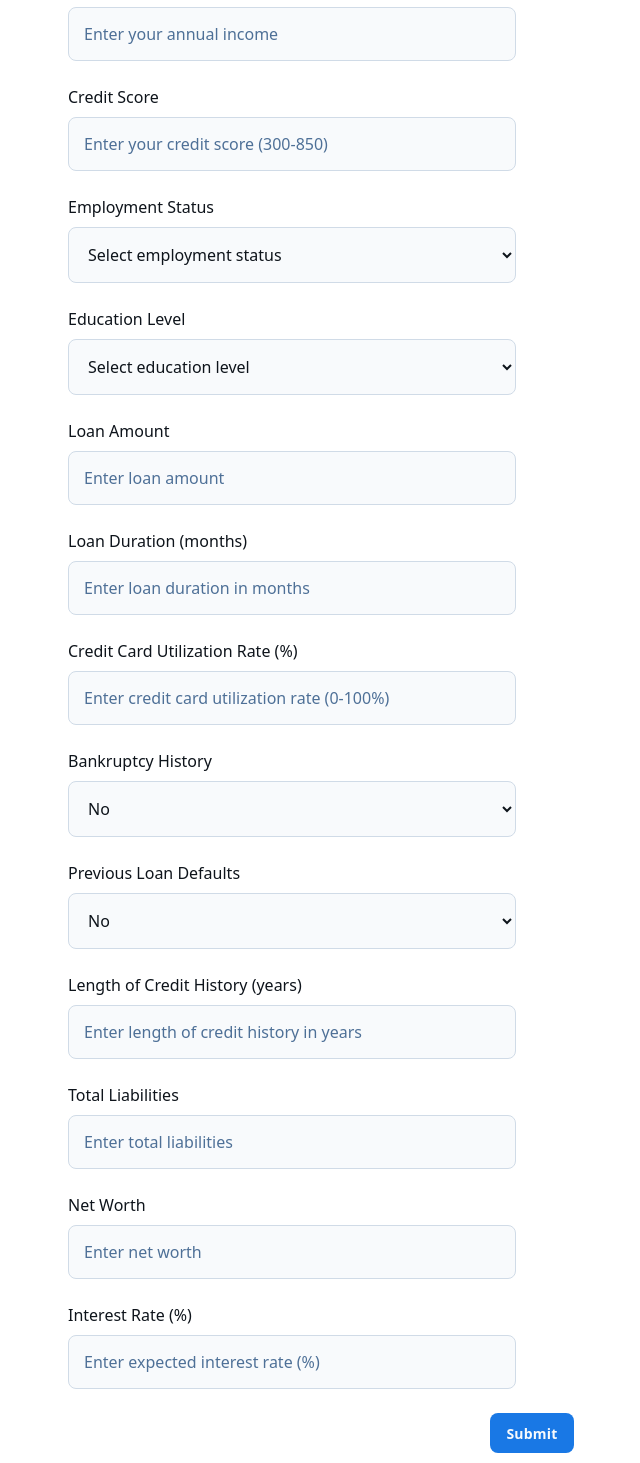
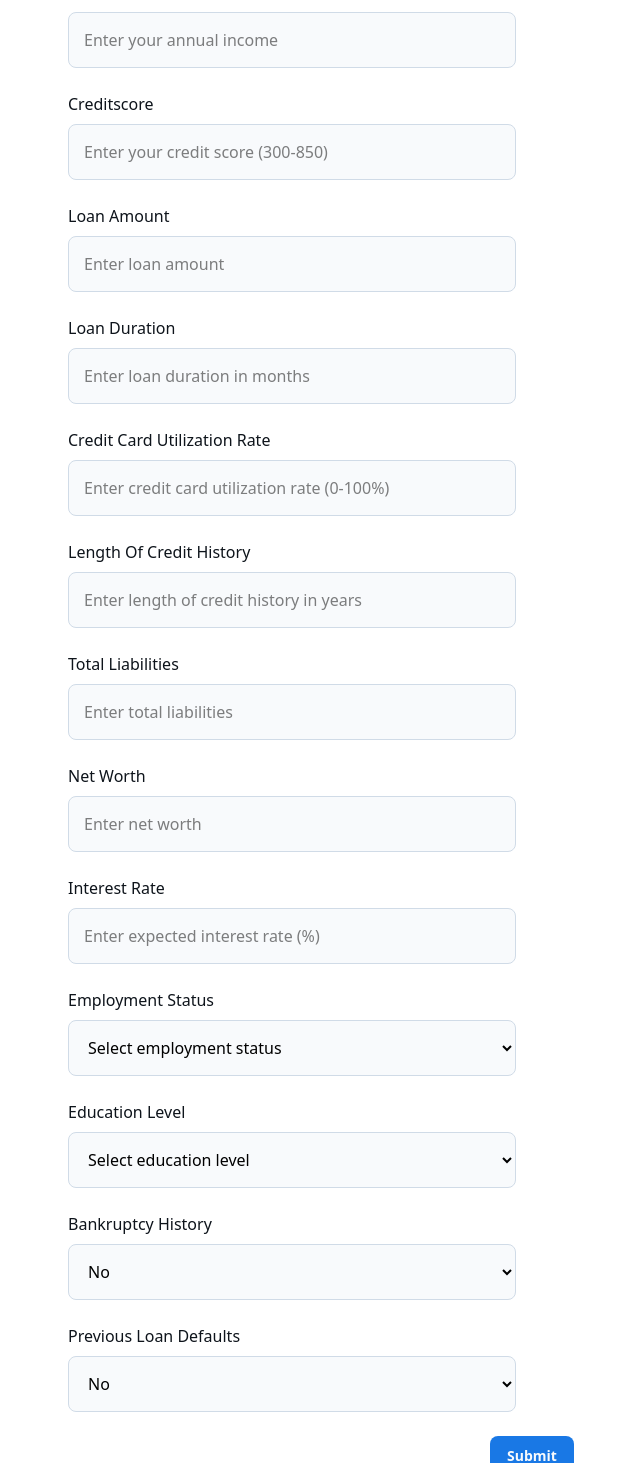
Before and after one commit to saksham-jais/Loan_Prediction_Model, a React (Vite) app in the folder loan_application_frontend/: page /prediction in a window 1280 px wide. Shown: the part 407-1870 px from the top of the page, without its empty margins (108-748 px from the left). Built offline with nearby package versions, Linux system fonts and the light colour scheme; sample sign-in values are in the browser's storage.

Commit message:
integrated model

```diff
--- a/loan_application_frontend/components/prediction.jsx
+++ b/loan_application_frontend/components/prediction.jsx
@@ -4,8 +4,10 @@ import { useNavigate } from 'react-router-dom';
 const Prediction = () => {
   const navigate = useNavigate();
   const [userData, setUserData] = useState(null);
+  const [predictionResult, setPredictionResult] = useState(null);
+  const [riskScore, setRiskScore] = useState(null);
+  const [showResults, setShowResults] = useState(false); // For animation
 
-  // Check if user is authenticated
   useEffect(() => {
     const storedUserData = localStorage.getItem('userData');
     if (!storedUserData) {
@@ -13,7 +15,6 @@ const Prediction = () => {
       navigate('/auth');
       return;
     }
-
     try {
       const user = JSON.parse(storedUserData);
       setUserData(user);
@@ -38,14 +39,10 @@ const Prediction = () => {
     TotalLiabilities: '',
     NetWorth: '',
     InterestRate: ''
-    // LoanApproved and RiskScore are not user inputs
   });
 
-  // Handle input and input area changes
   const handleInputChange = (e) => {
     const { name, value } = e.target;
-
-    // Handle boolean fields
     if (name === 'BankruptcyHistory' || name === 'PreviousLoanDefaults') {
       setFormData(prev => ({
         ...prev,
@@ -59,115 +56,77 @@ const Prediction = () => {
     }
   };
 
-  // Handle logout
   const handleLogout = () => {
     localStorage.removeItem('userData');
     navigate('/auth');
   };
 
-  // Handle button for form submission
   const handleSubmit = async (e) => {
     e.preventDefault();
-    console.log('Form Data:', formData);
 
-    // Validate required fields
-    const requiredFields = ['Age', 'AnnualIncome', 'Creditscore', 'EmploymentStatus', 'EducationLevel', 'LoanAmount', 'LoanDuration', 'CreditCardUtilizationRate', 'LengthOfCreditHistory', 'TotalLiabilities', 'NetWorth', 'InterestRate'];
-    const missingFields = requiredFields.filter(field => !formData[field] || formData[field] === '');
-
-    if(missingFields.length > 0) {
+    const requiredFields = [
+      'Age', 'AnnualIncome', 'Creditscore', 'EmploymentStatus', 'EducationLevel',
+      'LoanAmount', 'LoanDuration', 'CreditCardUtilizationRate', 'LengthOfCreditHistory',
+      'TotalLiabilities', 'NetWorth', 'InterestRate'
+    ];
+    const missingFields = requiredFields.filter(field => !formData[field] && formData[field] !== false);
+    if (missingFields.length > 0) {
       alert(`Please fill in all required fields: ${missingFields.join(', ')}`);
       return;
     }
 
-    // Additional validation
-    if(parseInt(formData.Age) < 18 || parseInt(formData.Age) > 100) {
-      alert('Age must be between 18 and 100');
-      return;
-    }
+    try {
+      const baseUrl = "http://127.0.0.1:5000";
 
-    if(parseInt(formData.Creditscore) < 300 || parseInt(formData.Creditscore) > 850) {
-      alert('Credit score must be between 300 and 850');
-      return;
-    }
-
-    if(parseFloat(formData.CreditCardUtilizationRate) < 0 || parseFloat(formData.CreditCardUtilizationRate) > 100) {
-      alert('Credit card utilization rate must be between 0 and 100');
-      return;
-    }
-
-    try {
-      const baseUrl = 'https://loan-prediction-model-eight.vercel.app';
-
-      // Prepare data for submission
       const submissionData = {
-        ...formData,
-        Age: parseInt(formData.Age),
-        AnnualIncome: parseFloat(formData.AnnualIncome),
-        Creditscore: parseInt(formData.Creditscore),
-        LoanAmount: parseFloat(formData.LoanAmount),
-        LoanDuration: parseInt(formData.LoanDuration),
-        CreditCardUtilizationRate: parseFloat(formData.CreditCardUtilizationRate),
-        LengthOfCreditHistory: parseInt(formData.LengthOfCreditHistory),
-        TotalLiabilities: parseFloat(formData.TotalLiabilities),
-        NetWorth: parseFloat(formData.NetWorth),
-        InterestRate: parseFloat(formData.InterestRate),
-        submittedBy: userData?.name || 'User',
-        status: 'pending'
-        // LoanApproved and RiskScore will be set by the system later
+        annualIncome: parseFloat(formData.AnnualIncome),
+        loanDuration: parseInt(formData.LoanDuration),
+        loanAmount: parseFloat(formData.LoanAmount),
+        age: parseInt(formData.Age),
+        creditCardUtilization: parseFloat(formData.CreditCardUtilizationRate),
+        creditScore: parseInt(formData.Creditscore),
+        gender: "Male",
+        married: formData.PreviousLoanDefaults ? "Yes" : "No",
+        bankruptcyHistory: formData.BankruptcyHistory ? 1 : 0,
+        previousLoanDefaults: formData.PreviousLoanDefaults ? 1 : 0,
+        education: formData.EducationLevel,
+        employmentStatus: formData.EmploymentStatus === "Employed" ? "Yes" : "No",
+        propertyArea: "Urban",
+        lengthOfCreditHistory: parseInt(formData.LengthOfCreditHistory),
+        totalLiabilities: parseFloat(formData.TotalLiabilities),
+        netWorth: parseFloat(formData.NetWorth),
+        interestRate: parseFloat(formData.InterestRate)
       };
 
-      const response = await fetch(`${baseUrl}/user/testdata`, {
+      const response = await fetch(`${baseUrl}/predict`, {
         method: 'POST',
-        headers: {
-          'Content-Type': 'application/json',
-        },
+        headers: { 'Content-Type': 'application/json' },
         body: JSON.stringify(submissionData)
       });
 
       if (response.ok) {
         const result = await response.json();
-        console.log('Data saved successfully:', result);
-        alert('Loan prediction submitted successfully!');
-
-        // Reset form
-        setFormData({
-          Age: '',
-          AnnualIncome: '',
-          Creditscore: '',
-          EmploymentStatus: '',
-          EducationLevel: '',
-          LoanAmount: '',
-          LoanDuration: '',
-          CreditCardUtilizationRate: '',
-          BankruptcyHistory: false,
-          PreviousLoanDefaults: false,
-          LengthOfCreditHistory: '',
-          TotalLiabilities: '',
-          NetWorth: '',
-          InterestRate: ''
-        });
-
-        navigate('/');
+        setPredictionResult(result.result);
+        setRiskScore(result.risk_score);
+        setShowResults(false); // Reset animation
+        setTimeout(() => setShowResults(true), 50); // Trigger fade-in
       } else {
         const errorData = await response.json();
-        console.error('Error saving data:', errorData);
-        alert('Error submitting prediction. Please try again.');
+        alert(`Error: ${errorData.error}`);
       }
     } catch (error) {
       console.error('Network error:', error);
-      alert('Network error. Please check your connection and try again.');
+      alert('Network error. Please try again.');
     }
   };
 
   return (
     <>
-      {/* Header */}
       {userData && (
         <header className="bg-white shadow-sm border-b">
           <div className="max-w-7xl mx-auto px-4 sm:px-6 lg:px-8">
             <div className="flex justify-between items-center py-4">
               <div className="flex items-center space-x-2 sm:space-x-3">
-                {/* Hide LoanPredict text on small devices */}
                 <h1 className="hidden sm:block text-xl sm:text-2xl font-bold text-gray-900">LoanPredict</h1>
                 <span className="px-2 sm:px-3 py-1 bg-green-100 text-green-800 text-xs sm:text-sm font-medium rounded-full">
                   <span className="sm:hidden">Portal</span>
@@ -183,7 +142,7 @@ const Prediction = () => {
                   onClick={handleLogout}
                   className="bg-red-600 hover:bg-red-700 text-white px-2 py-1 sm:px-4 sm:py-2 rounded-md text-xs sm:text-sm font-medium transition-colors flex items-center space-x-1"
                 >
-                  <svg xmlns="http://www.w3.org/2000/svg" width="14" height="14" viewBox="0 0 24 24" fill="none" stroke="currentColor" strokeWidth="2" strokeLinecap="round" strokeLinejoin="round" className="sm:w-4 sm:h-4">
+                  <svg xmlns="http://www.w3.org/2000/svg" width="14" height="14" fill="none" stroke="currentColor" strokeWidth="2" className="sm:w-4 sm:h-4">
                     <path d="M9 21H5a2 2 0 0 1-2-2V5a2 2 0 0 1 2-2h4" />
                     <polyline points="16,17 21,12 16,7" />
                     <line x1="21" y1="12" x2="9" y2="12" />
@@ -198,64 +157,47 @@ const Prediction = () => {
       )}
 
       <div className="lg:px-40 flex flex-1 justify-center py-5">
-        <div className="layout-content-container flex flex-col w-[512px]  py-5 max-w-[960px] flex-1">
-          <h2 className="text-[#0e141b] tracking-light text-[28px] font-bold leading-tight px-4 text-center pb-3 pt-5">Loan Prediction Form</h2>
-          <p className="text-[#0e141b] text-base font-normal leading-normal pb-3 pt-1 px-4 text-center">Please fill in the following details to get a loan prediction.</p>
+        <div className="layout-content-container flex flex-col w-[512px] py-5 max-w-[960px] flex-1">
+          <h2 className="text-[#0e141b] text-[28px] font-bold text-center pb-3 pt-5">Loan Prediction Form</h2>
+          <p className="text-[#0e141b] text-base text-center pb-3">Please fill in the following details to get a loan prediction.</p>
 
           <form onSubmit={handleSubmit}>
-            <div className="flex max-w-[480px] flex-wrap items-end gap-4 px-4 py-3">
+            {/* Form fields */}
+            {[
+              { name: 'Age', type: 'number', placeholder: 'Enter your age' },
+              { name: 'AnnualIncome', type: 'number', placeholder: 'Enter your annual income' },
+              { name: 'Creditscore', type: 'number', placeholder: 'Enter your credit score (300-850)' },
+              { name: 'LoanAmount', type: 'number', placeholder: 'Enter loan amount' },
+              { name: 'LoanDuration', type: 'number', placeholder: 'Enter loan duration in months' },
+              { name: 'CreditCardUtilizationRate', type: 'number', placeholder: 'Enter credit card utilization rate (0-100%)' },
+              { name: 'LengthOfCreditHistory', type: 'number', placeholder: 'Enter length of credit history in years' },
+              { name: 'TotalLiabilities', type: 'number', placeholder: 'Enter total liabilities' },
+              { name: 'NetWorth', type: 'number', placeholder: 'Enter net worth' },
+              { name: 'InterestRate', type: 'number', placeholder: 'Enter expected interest rate (%)' }
+            ].map(field => (
+              <div className="flex max-w-[480px] flex-wrap items-end gap-4 px-4 py-3" key={field.name}>
                 <label className="flex flex-col min-w-40 flex-1">
-                <p className="text-[#0e141b] text-base font-medium leading-normal pb-2">Age</p>
+                  <p className="text-[#0e141b] text-base font-medium leading-normal pb-2">{field.name.replace(/([A-Z])/g, ' $1')}</p>
                   <input
-                  name="Age"
-                  type="number"
-                  placeholder="Enter your age"
-                  className="form-input flex w-full min-w-0 flex-1 resize-none overflow-hidden rounded-lg text-[#0e141b] focus:outline-0 focus:ring-0 border border-[#d0dbe7] bg-slate-50 focus:border-[#d0dbe7] h-14 placeholder:text-[#4e7097] p-[15px] text-base font-normal leading-normal"
-                  value={formData.Age}
+                    name={field.name}
+                    type={field.type}
+                    placeholder={field.placeholder}
+                    className="form-input flex w-full rounded-lg border border-[#d0dbe7] bg-slate-50 h-14 p-[15px] text-base"
+                    value={formData[field.name]}
                     onChange={handleInputChange}
                     required
                   />
                 </label>
               </div>
+            ))}
 
-            <div className="flex max-w-[480px] flex-wrap items-end gap-4 px-4 py-3">
-              <label className="flex flex-col min-w-40 flex-1">
-                <p className="text-[#0e141b] text-base font-medium leading-normal pb-2">Annual Income</p>
-                <input
-                  name="AnnualIncome"
-                  type="number"
-                  placeholder="Enter your annual income"
-                  className="form-input flex w-full min-w-0 flex-1 resize-none overflow-hidden rounded-lg text-[#0e141b] focus:outline-0 focus:ring-0 border border-[#d0dbe7] bg-slate-50 focus:border-[#d0dbe7] h-14 placeholder:text-[#4e7097] p-[15px] text-base font-normal leading-normal"
-                  value={formData.AnnualIncome}
-                  onChange={handleInputChange}
-                  required
-                />
-              </label>
-            </div>
-
-            <div className="flex max-w-[480px] flex-wrap items-end gap-4 px-4 py-3">
-              <label className="flex flex-col min-w-40 flex-1">
-                <p className="text-[#0e141b] text-base font-medium leading-normal pb-2">Credit Score</p>
-                <input
-                  name="Creditscore"
-                  type="number"
-                  placeholder="Enter your credit score (300-850)"
-                  className="form-input flex w-full min-w-0 flex-1 resize-none overflow-hidden rounded-lg text-[#0e141b] focus:outline-0 focus:ring-0 border border-[#d0dbe7] bg-slate-50 focus:border-[#d0dbe7] h-14 placeholder:text-[#4e7097] p-[15px] text-base font-normal leading-normal"
-                  value={formData.Creditscore}
-                  onChange={handleInputChange}
-                  min="300"
-                  max="850"
-                  required
-                />
-              </label>
-            </div>
-
+            {/* Employment Status */}
             <div className="flex max-w-[480px] flex-wrap items-end gap-4 px-4 py-3">
               <label className="flex flex-col min-w-40 flex-1">
                 <p className="text-[#0e141b] text-base font-medium leading-normal pb-2">Employment Status</p>
                 <select
                   name="EmploymentStatus"
-                  className="form-input flex w-full min-w-0 flex-1 resize-none overflow-hidden rounded-lg text-[#0e141b] focus:outline-0 focus:ring-0 border border-[#d0dbe7] bg-slate-50 focus:border-[#d0dbe7] h-14 bg-[image:--select-button-svg] placeholder:text-[#4e7097] p-[15px] text-base font-normal leading-normal"
+                  className="form-input flex w-full rounded-lg border border-[#d0dbe7] bg-slate-50 h-14 p-[15px] text-base"
                   value={formData.EmploymentStatus}
                   onChange={handleInputChange}
                   required
@@ -270,12 +212,13 @@ const Prediction = () => {
               </label>
             </div>
 
+            {/* Education Level */}
             <div className="flex max-w-[480px] flex-wrap items-end gap-4 px-4 py-3">
               <label className="flex flex-col min-w-40 flex-1">
                 <p className="text-[#0e141b] text-base font-medium leading-normal pb-2">Education Level</p>
                 <select
                   name="EducationLevel"
-                  className="form-input flex w-full min-w-0 flex-1 resize-none overflow-hidden rounded-lg text-[#0e141b] focus:outline-0 focus:ring-0 border border-[#d0dbe7] bg-slate-50 focus:border-[#d0dbe7] h-14 bg-[image:--select-button-svg] placeholder:text-[#4e7097] p-[15px] text-base font-normal leading-normal"
+                  className="form-input flex w-full rounded-lg border border-[#d0dbe7] bg-slate-50 h-14 p-[15px] text-base"
                   value={formData.EducationLevel}
                   onChange={handleInputChange}
                   required
@@ -290,60 +233,13 @@ const Prediction = () => {
               </label>
             </div>
 
-            <div className="flex max-w-[480px] flex-wrap items-end gap-4 px-4 py-3">
-              <label className="flex flex-col min-w-40 flex-1">
-                <p className="text-[#0e141b] text-base font-medium leading-normal pb-2">Loan Amount</p>
-                <input
-                  name="LoanAmount"
-                  type="number"
-                  placeholder="Enter loan amount"
-                  className="form-input flex w-full min-w-0 flex-1 resize-none overflow-hidden rounded-lg text-[#0e141b] focus:outline-0 focus:ring-0 border border-[#d0dbe7] bg-slate-50 focus:border-[#d0dbe7] h-14 placeholder:text-[#4e7097] p-[15px] text-base font-normal leading-normal"
-                  value={formData.LoanAmount}
-                  onChange={handleInputChange}
-                  required
-                />
-              </label>
-            </div>
-
-            <div className="flex max-w-[480px] flex-wrap items-end gap-4 px-4 py-3">
-              <label className="flex flex-col min-w-40 flex-1">
-                <p className="text-[#0e141b] text-base font-medium leading-normal pb-2">Loan Duration (months)</p>
-                <input
-                  name="LoanDuration"
-                  type="number"
-                  placeholder="Enter loan duration in months"
-                  className="form-input flex w-full min-w-0 flex-1 resize-none overflow-hidden rounded-lg text-[#0e141b] focus:outline-0 focus:ring-0 border border-[#d0dbe7] bg-slate-50 focus:border-[#d0dbe7] h-14 placeholder:text-[#4e7097] p-[15px] text-base font-normal leading-normal"
-                  value={formData.LoanDuration}
-                  onChange={handleInputChange}
-                  required
-                />
-              </label>
-            </div>
-
-            <div className="flex max-w-[480px] flex-wrap items-end gap-4 px-4 py-3">
-              <label className="flex flex-col min-w-40 flex-1">
-                <p className="text-[#0e141b] text-base font-medium leading-normal pb-2">Credit Card Utilization Rate (%)</p>
-                <input
-                  name="CreditCardUtilizationRate"
-                  type="number"
-                  step="0.01"
-                  min="0"
-                  max="100"
-                  placeholder="Enter credit card utilization rate (0-100%)"
-                  className="form-input flex w-full min-w-0 flex-1 resize-none overflow-hidden rounded-lg text-[#0e141b] focus:outline-0 focus:ring-0 border border-[#d0dbe7] bg-slate-50 focus:border-[#d0dbe7] h-14 placeholder:text-[#4e7097] p-[15px] text-base font-normal leading-normal"
-                  value={formData.CreditCardUtilizationRate}
-                  onChange={handleInputChange}
-                  required
-                />
-              </label>
-            </div>
-
+            {/* Bankruptcy History */}
             <div className="flex max-w-[480px] flex-wrap items-end gap-4 px-4 py-3">
               <label className="flex flex-col min-w-40 flex-1">
                 <p className="text-[#0e141b] text-base font-medium leading-normal pb-2">Bankruptcy History</p>
                 <select
                   name="BankruptcyHistory"
-                  className="form-input flex w-full min-w-0 flex-1 resize-none overflow-hidden rounded-lg text-[#0e141b] focus:outline-0 focus:ring-0 border border-[#d0dbe7] bg-slate-50 focus:border-[#d0dbe7] h-14 bg-[image:--select-button-svg] placeholder:text-[#4e7097] p-[15px] text-base font-normal leading-normal"
+                  className="form-input flex w-full rounded-lg border border-[#d0dbe7] bg-slate-50 h-14 p-[15px] text-base"
                   value={formData.BankruptcyHistory}
                   onChange={handleInputChange}
                   required
@@ -355,12 +251,13 @@ const Prediction = () => {
               </label>
             </div>
 
+            {/* Previous Loan Defaults */}
             <div className="flex max-w-[480px] flex-wrap items-end gap-4 px-4 py-3">
               <label className="flex flex-col min-w-40 flex-1">
                 <p className="text-[#0e141b] text-base font-medium leading-normal pb-2">Previous Loan Defaults</p>
                 <select
                   name="PreviousLoanDefaults"
-                  className="form-input flex w-full min-w-0 flex-1 resize-none overflow-hidden rounded-lg text-[#0e141b] focus:outline-0 focus:ring-0 border border-[#d0dbe7] bg-slate-50 focus:border-[#d0dbe7] h-14 bg-[image:--select-button-svg] placeholder:text-[#4e7097] p-[15px] text-base font-normal leading-normal"
+                  className="form-input flex w-full rounded-lg border border-[#d0dbe7] bg-slate-50 h-14 p-[15px] text-base"
                   value={formData.PreviousLoanDefaults}
                   onChange={handleInputChange}
                   required
@@ -372,83 +269,37 @@ const Prediction = () => {
               </label>
             </div>
 
-            <div className="flex max-w-[480px] flex-wrap items-end gap-4 px-4 py-3">
-              <label className="flex flex-col min-w-40 flex-1">
-                <p className="text-[#0e141b] text-base font-medium leading-normal pb-2">Length of Credit History (years)</p>
-                <input
-                  name="LengthOfCreditHistory"
-                  type="number"
-                  placeholder="Enter length of credit history in years"
-                  className="form-input flex w-full min-w-0 flex-1 resize-none overflow-hidden rounded-lg text-[#0e141b] focus:outline-0 focus:ring-0 border border-[#d0dbe7] bg-slate-50 focus:border-[#d0dbe7] h-14 placeholder:text-[#4e7097] p-[15px] text-base font-normal leading-normal"
-                  value={formData.LengthOfCreditHistory}
-                  onChange={handleInputChange}
-                  required
-                />
-              </label>
-            </div>
-
-            <div className="flex max-w-[480px] flex-wrap items-end gap-4 px-4 py-3">
-              <label className="flex flex-col min-w-40 flex-1">
-                <p className="text-[#0e141b] text-base font-medium leading-normal pb-2">Total Liabilities</p>
-                <input
-                  name="TotalLiabilities"
-                  type="number"
-                  placeholder="Enter total liabilities"
-                  className="form-input flex w-full min-w-0 flex-1 resize-none overflow-hidden rounded-lg text-[#0e141b] focus:outline-0 focus:ring-0 border border-[#d0dbe7] bg-slate-50 focus:border-[#d0dbe7] h-14 placeholder:text-[#4e7097] p-[15px] text-base font-normal leading-normal"
-                  value={formData.TotalLiabilities}
-                  onChange={handleInputChange}
-                  required
-                />
-              </label>
-            </div>
-
-            <div className="flex max-w-[480px] flex-wrap items-end gap-4 px-4 py-3">
-              <label className="flex flex-col min-w-40 flex-1">
-                <p className="text-[#0e141b] text-base font-medium leading-normal pb-2">Net Worth</p>
-                <input
-                  name="NetWorth"
-                  type="number"
-                  placeholder="Enter net worth"
-                  className="form-input flex w-full min-w-0 flex-1 resize-none overflow-hidden rounded-lg text-[#0e141b] focus:outline-0 focus:ring-0 border border-[#d0dbe7] bg-slate-50 focus:border-[#d0dbe7] h-14 placeholder:text-[#4e7097] p-[15px] text-base font-normal leading-normal"
-                  value={formData.NetWorth}
-                  onChange={handleInputChange}
-                  required
-                />
-              </label>
-            </div>
-
-            <div className="flex max-w-[480px] flex-wrap items-end gap-4 px-4 py-3">
-              <label className="flex flex-col min-w-40 flex-1">
-                <p className="text-[#0e141b] text-base font-medium leading-normal pb-2">Interest Rate (%)</p>
-                <input
-                  name="InterestRate"
-                  type="number"
-                  step="0.01"
-                  placeholder="Enter expected interest rate (%)"
-                  className="form-input flex w-full min-w-0 flex-1 resize-none overflow-hidden rounded-lg text-[#0e141b] focus:outline-0 focus:ring-0 border border-[#d0dbe7] bg-slate-50 focus:border-[#d0dbe7] h-14 placeholder:text-[#4e7097] p-[15px] text-base font-normal leading-normal"
-                  value={formData.InterestRate}
-                  onChange={handleInputChange}
-                  required
-                />
-              </label>
-            </div>
-
             <div className="flex px-4 py-3 justify-center">
-              <button onClick={(e)=>{
-                handleSubmit(e)
-              }}
+              <button
                 type="submit"
-                className="flex min-w-[84px] max-w-[480px] cursor-pointer items-center justify-center overflow-hidden rounded-lg h-10 px-4 bg-[#1978e5] text-slate-50 text-sm font-bold leading-normal tracking-[0.015em]"
+                className="flex min-w-[84px] max-w-[480px] items-center justify-center rounded-lg h-10 px-4 bg-[#1978e5] text-slate-50 text-sm font-bold"
               >
                 <span>Submit</span>
-
               </button>
             </div>
           </form>
+
+          {/* Animated Results */}
+          {riskScore !== null && predictionResult && (
+            <div className={`mt-6 space-y-3 text-center transition-opacity duration-700 ${showResults ? 'opacity-100' : 'opacity-0'}`}>
+              <div className="p-4 bg-blue-100 text-blue-800 rounded-lg font-semibold">
+                Risk Score: {riskScore}
+              </div>
+              <div
+                className={`p-4 rounded-lg font-semibold ${
+                  predictionResult === 'Approved'
+                    ? 'bg-green-100 text-green-800'
+                    : 'bg-red-100 text-red-800'
+                }`}
+              >
+                Loan Prediction: {predictionResult}
+              </div>
+            </div>
+          )}
         </div>
       </div>
     </>
-  )
-}
+  );
+};
 
 export default Prediction;
```
Also changed, not shown: 1 other file (tests, documents, lock files or other folders). Lines whose indentation alone changed are shown as unchanged.
